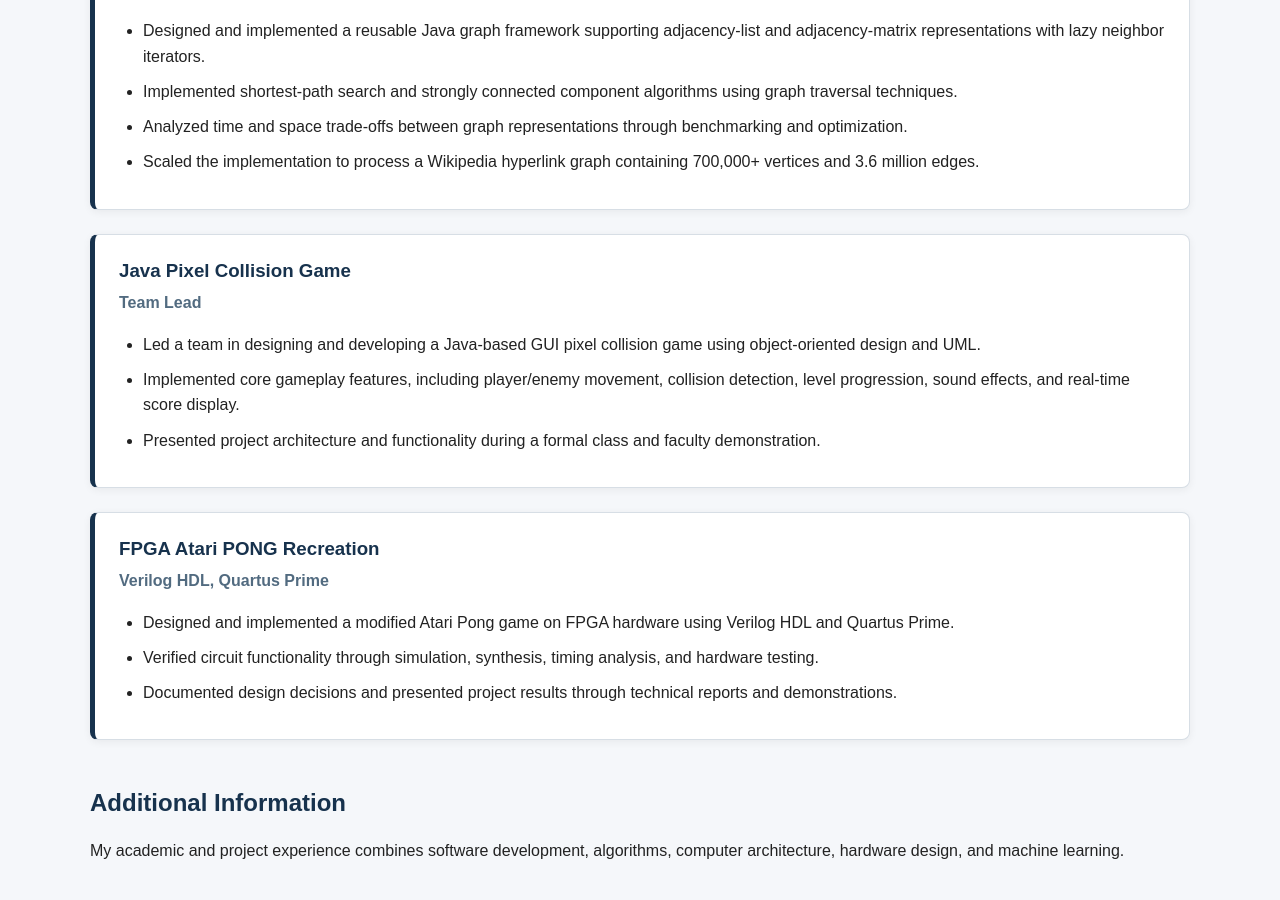
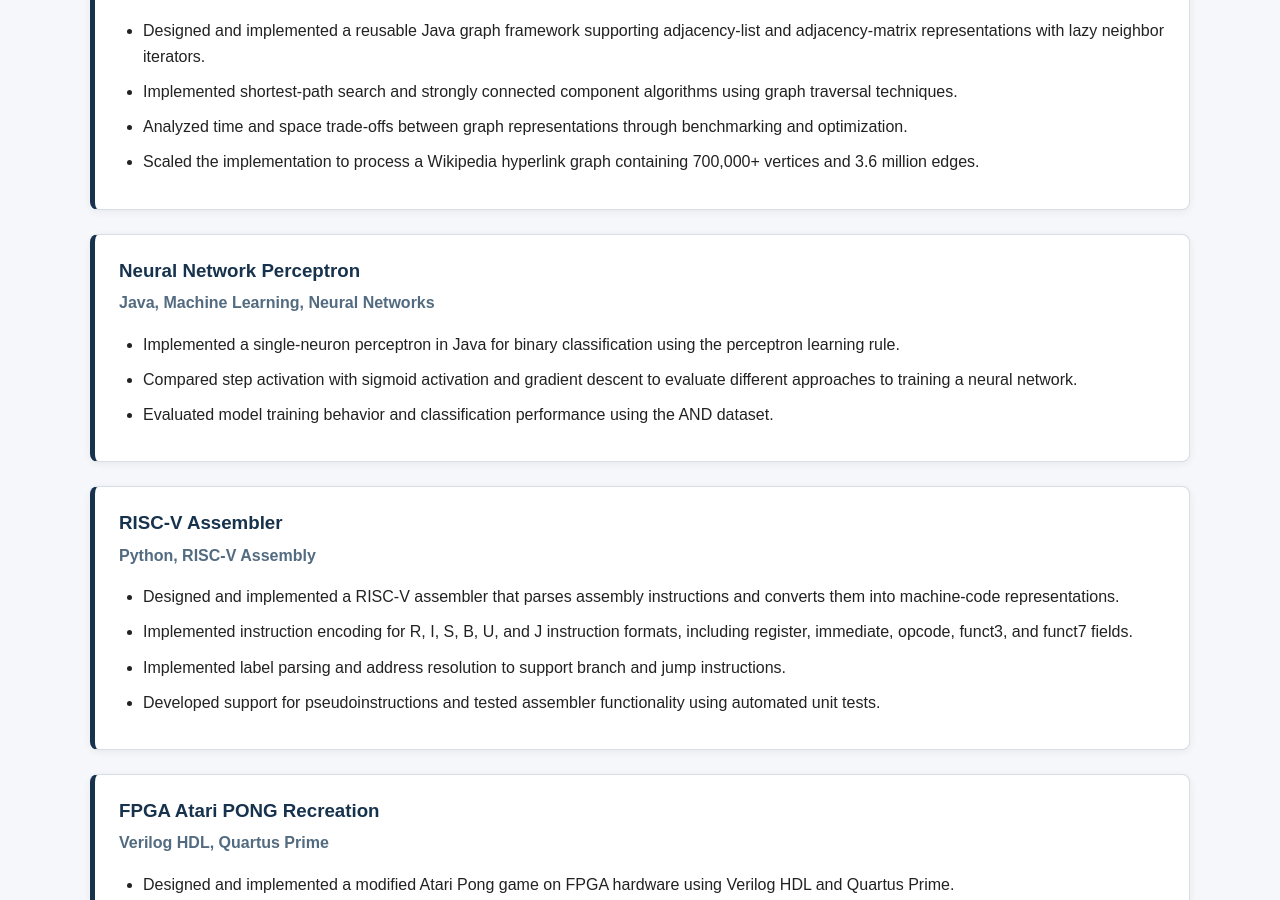
Before and after one commit to agneswang42/agneswang42.github.io, a Jekyll site: the page resume.html, which Jekyll copies as it is, in a window 1280 px wide and 900 px high, scrolled down 1483 px. Built offline with Jekyll 4.4.1, drawn with Linux system fonts in a browser that asks for light colours.

Commit message:
Updated resume

```diff
--- a/resume.html
+++ b/resume.html
@@ -147,30 +147,62 @@
                 </ul>
             </article>
 
-
-            <!-- Java Pixel Collision Game -->
+            <!-- Neural Network Perceptron -->
             <article class="resume-item">
                 <h3>
-                    Java Pixel Collision Game
+                    Neural Network Perceptron
                 </h3>
                 <p class="resume-meta">
-                    <strong>Team Lead</strong>
+                    <strong>
+                        Java, Machine Learning, Neural Networks
+                    </strong>
                 </p>
                 <ul>
                     <li>
-                        Led a team in designing and developing a Java-based
-                        GUI pixel collision game using object-oriented
-                        design and UML.
+                        Implemented a single-neuron perceptron in Java for
+                        binary classification using the perceptron learning rule.
                     </li>
                     <li>
-                        Implemented core gameplay features, including
-                        player/enemy movement, collision detection,
-                        level progression, sound effects, and
-                        real-time score display.
+                        Compared step activation with sigmoid activation and
+                        gradient descent to evaluate different approaches to
+                        training a neural network.
                     </li>
                     <li>
-                        Presented project architecture and functionality
-                        during a formal class and faculty demonstration.
+                        Evaluated model training behavior and classification
+                        performance using the AND dataset.
+                    </li>
+                </ul>
+            </article>
+
+
+            <!-- RISC-V Assembler -->
+            <article class="resume-item">
+                <h3>
+                    RISC-V Assembler
+                </h3>
+                <p class="resume-meta">
+                    <strong>
+                        Python, RISC-V Assembly
+                    </strong>
+                </p>
+                <ul>
+                    <li>
+                        Designed and implemented a RISC-V assembler that parses
+                        assembly instructions and converts them into machine-code
+                        representations.
+                    </li>
+                    <li>
+                        Implemented instruction encoding for R, I, S, B, U,
+                        and J instruction formats, including register,
+                        immediate, opcode, funct3, and funct7 fields.
+                    </li>
+                    <li>
+                        Implemented label parsing and address resolution to
+                        support branch and jump instructions.
+                    </li>
+                    <li>
+                        Developed support for pseudoinstructions and tested
+                        assembler functionality using automated unit tests.
                     </li>
                 </ul>
             </article>
```
